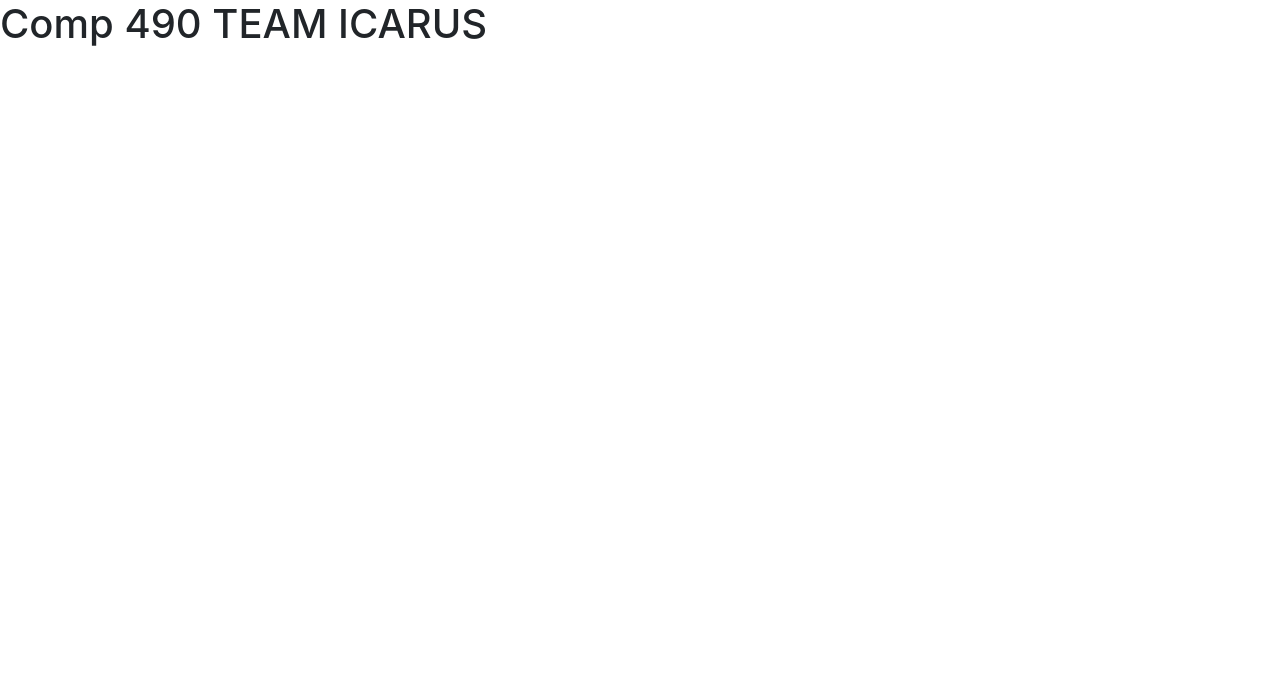
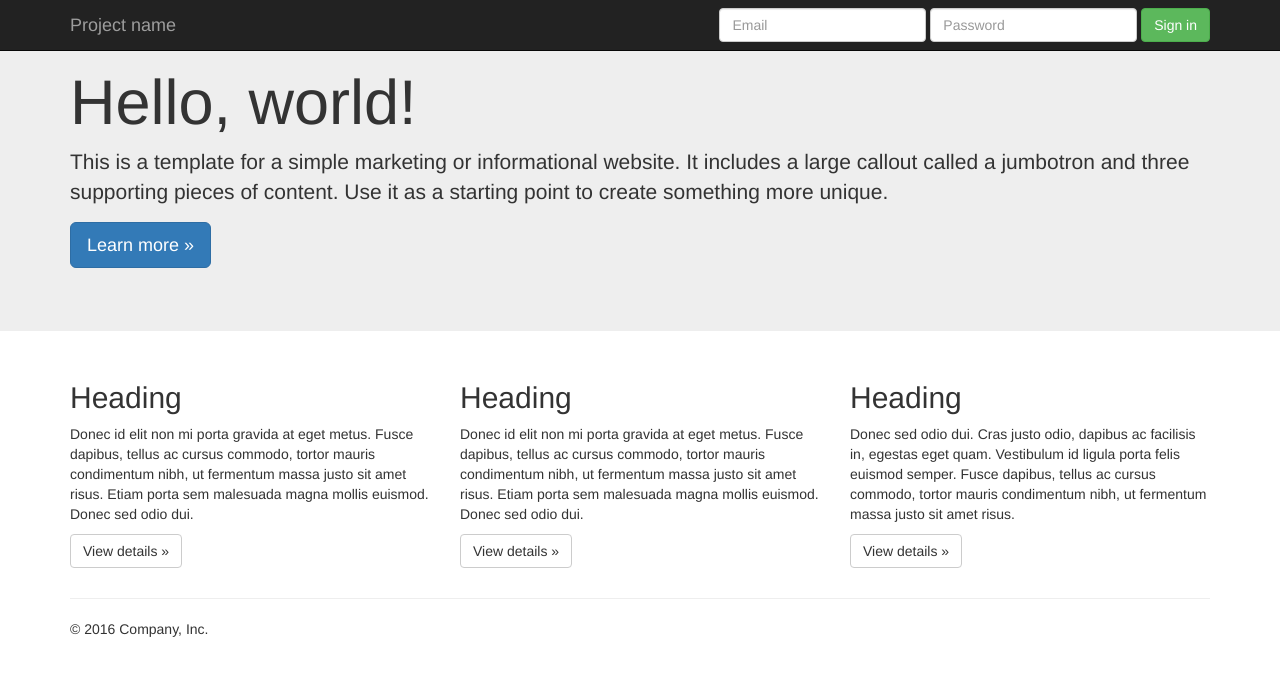
Before and after one commit to karanbhamra/PersonalWebsite, a plain HTML site: page index.html in a window 1280 px wide. Drawn offline with nearby package versions, Linux system fonts and the light colour scheme.

Commit message:
Added template

```diff
--- a/index.html
+++ b/index.html
@@ -5,24 +5,103 @@
     <meta http-equiv="X-UA-Compatible" content="IE=edge">
     <meta name="viewport" content="width=device-width, initial-scale=1">
     <!-- The above 3 meta tags *must* come first in the head; any other head content must come *after* these tags -->
-    <title>Bootstrap 101 Template</title>
+    <meta name="description" content="">
+    <meta name="author" content="">
+    <link rel="icon" href="../../favicon.ico">
 
-    <!-- Bootstrap -->
-    <link href="css/bootstrap.min.css" rel="stylesheet">
+    <title>Jumbotron Template for Bootstrap</title>
+
+    <!-- Bootstrap core CSS -->
+    <link href="../../dist/css/bootstrap.min.css" rel="stylesheet">
+
+    <!-- IE10 viewport hack for Surface/desktop Windows 8 bug -->
+    <link href="../../assets/css/ie10-viewport-bug-workaround.css" rel="stylesheet">
+
+    <!-- Custom styles for this template -->
+    <link href="jumbotron.css" rel="stylesheet">
+
+    <!-- Just for debugging purposes. Don't actually copy these 2 lines! -->
+    <!--[if lt IE 9]><script src="../../assets/js/ie8-responsive-file-warning.js"></script><![endif]-->
+    <script src="../../assets/js/ie-emulation-modes-warning.js"></script>
 
     <!-- HTML5 shim and Respond.js for IE8 support of HTML5 elements and media queries -->
-    <!-- WARNING: Respond.js doesn't work if you view the page via file:// -->
     <!--[if lt IE 9]>
       <script src="https://oss.maxcdn.com/html5shiv/3.7.3/html5shiv.min.js"></script>
       <script src="https://oss.maxcdn.com/respond/1.4.2/respond.min.js"></script>
     <![endif]-->
   </head>
+
   <body>
-    <h1>Comp 490 TEAM ICARUS</h1>
 
-    <!-- jQuery (necessary for Bootstrap's JavaScript plugins) -->
+    <nav class="navbar navbar-inverse navbar-fixed-top">
+      <div class="container">
+        <div class="navbar-header">
+          <button type="button" class="navbar-toggle collapsed" data-toggle="collapse" data-target="#navbar" aria-expanded="false" aria-controls="navbar">
+            <span class="sr-only">Toggle navigation</span>
+            <span class="icon-bar"></span>
+            <span class="icon-bar"></span>
+            <span class="icon-bar"></span>
+          </button>
+          <a class="navbar-brand" href="#">Project name</a>
+        </div>
+        <div id="navbar" class="navbar-collapse collapse">
+          <form class="navbar-form navbar-right">
+            <div class="form-group">
+              <input type="text" placeholder="Email" class="form-control">
+            </div>
+            <div class="form-group">
+              <input type="password" placeholder="Password" class="form-control">
+            </div>
+            <button type="submit" class="btn btn-success">Sign in</button>
+          </form>
+        </div><!--/.navbar-collapse -->
+      </div>
+    </nav>
+
+    <!-- Main jumbotron for a primary marketing message or call to action -->
+    <div class="jumbotron">
+      <div class="container">
+        <h1>Hello, world!</h1>
+        <p>This is a template for a simple marketing or informational website. It includes a large callout called a jumbotron and three supporting pieces of content. Use it as a starting point to create something more unique.</p>
+        <p><a class="btn btn-primary btn-lg" href="#" role="button">Learn more &raquo;</a></p>
+      </div>
+    </div>
+
+    <div class="container">
+      <!-- Example row of columns -->
+      <div class="row">
+        <div class="col-md-4">
+          <h2>Heading</h2>
+          <p>Donec id elit non mi porta gravida at eget metus. Fusce dapibus, tellus ac cursus commodo, tortor mauris condimentum nibh, ut fermentum massa justo sit amet risus. Etiam porta sem malesuada magna mollis euismod. Donec sed odio dui. </p>
+          <p><a class="btn btn-default" href="#" role="button">View details &raquo;</a></p>
+        </div>
+        <div class="col-md-4">
+          <h2>Heading</h2>
+          <p>Donec id elit non mi porta gravida at eget metus. Fusce dapibus, tellus ac cursus commodo, tortor mauris condimentum nibh, ut fermentum massa justo sit amet risus. Etiam porta sem malesuada magna mollis euismod. Donec sed odio dui. </p>
+          <p><a class="btn btn-default" href="#" role="button">View details &raquo;</a></p>
+       </div>
+        <div class="col-md-4">
+          <h2>Heading</h2>
+          <p>Donec sed odio dui. Cras justo odio, dapibus ac facilisis in, egestas eget quam. Vestibulum id ligula porta felis euismod semper. Fusce dapibus, tellus ac cursus commodo, tortor mauris condimentum nibh, ut fermentum massa justo sit amet risus.</p>
+          <p><a class="btn btn-default" href="#" role="button">View details &raquo;</a></p>
+        </div>
+      </div>
+
+      <hr>
+
+      <footer>
+        <p>&copy; 2016 Company, Inc.</p>
+      </footer>
+    </div> <!-- /container -->
+
+
+    <!-- Bootstrap core JavaScript
+    ================================================== -->
+    <!-- Placed at the end of the document so the pages load faster -->
     <script src="https://ajax.googleapis.com/ajax/libs/jquery/1.12.4/jquery.min.js"></script>
-    <!-- Include all compiled plugins (below), or include individual files as needed -->
-    <script src="js/bootstrap.min.js"></script>
+    <script>window.jQuery || document.write('<script src="../../assets/js/vendor/jquery.min.js"><\/script>')</script>
+    <script src="../../dist/js/bootstrap.min.js"></script>
+    <!-- IE10 viewport hack for Surface/desktop Windows 8 bug -->
+    <script src="../../assets/js/ie10-viewport-bug-workaround.js"></script>
   </body>
 </html>
```
